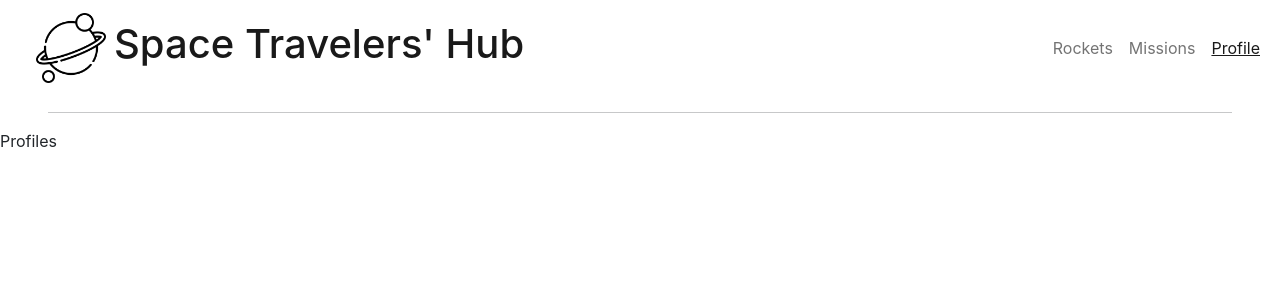
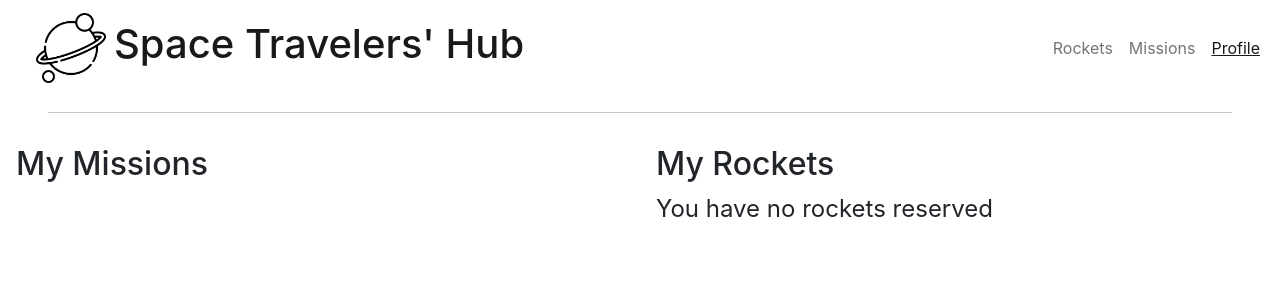
Before and after one commit to lincoln1883/space-x, a React (Create React App) app: page /profile in a window 1280 px wide. Shown: the top 300 px of the page. Built offline with nearby package versions, Linux system fonts and the light colour scheme.

Commit message:
Add profile logic to show reserved rockets.

```diff
--- a/src/components/Profile.jsx
+++ b/src/components/Profile.jsx
@@ -1,7 +1,29 @@
 import React from 'react';
+import { useSelector } from 'react-redux';
+import { getAllRockets } from '../redux/rockets/rocketsSlice';
 
-const Profile = () => (
-  <div>Profiles</div>
-);
+const Profile = () => {
+  const rockets = useSelector(getAllRockets);
+  const reservedRockets = rockets.filter((rocket) => rocket.reserved);
+
+  return (
+    <div className="d-flex justify-content-evenly ">
+      <div className="d-flex flex-column w-100 p-3">
+        <h2>My Missions</h2>
+      </div>
+      <div className="d-flex flex-column w-100 p-3">
+        <h2>My Rockets</h2>
+        {rockets.length === 0 && <p className="fs-4">You have no rockets reserved</p>}
+        <ul className="container-fluid d-flex flex-column justify-content-center ps-0 me-5 list-unstyled">
+          {reservedRockets.map((item) => (
+            <li className="border border-success p-2 border-opacity-25" key={item.id}>
+              <p className="mb-0 fs-5">{item.name}</p>
+            </li>
+          ))}
+        </ul>
+      </div>
+    </div>
+  );
+};
 
 export default Profile;
```
